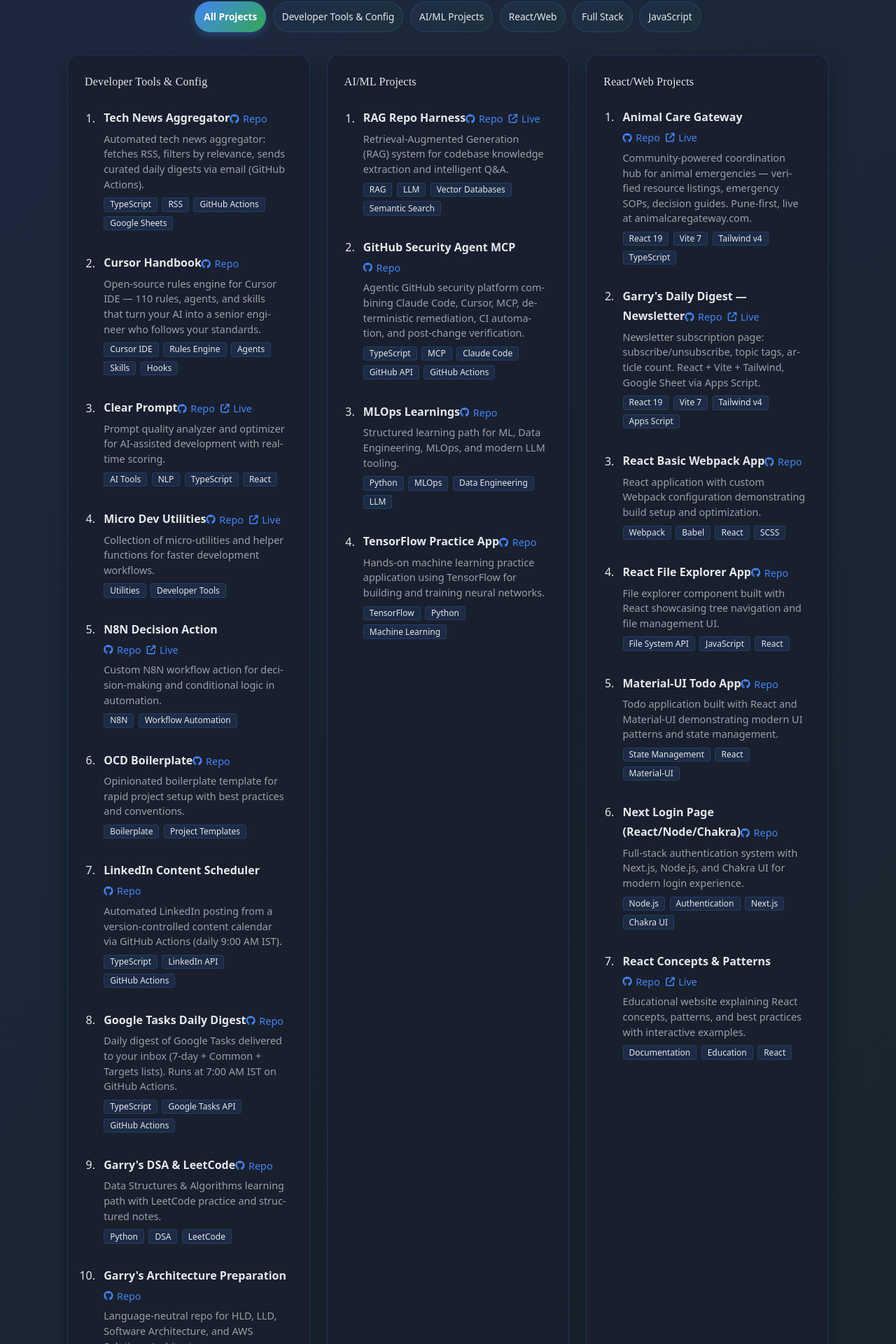
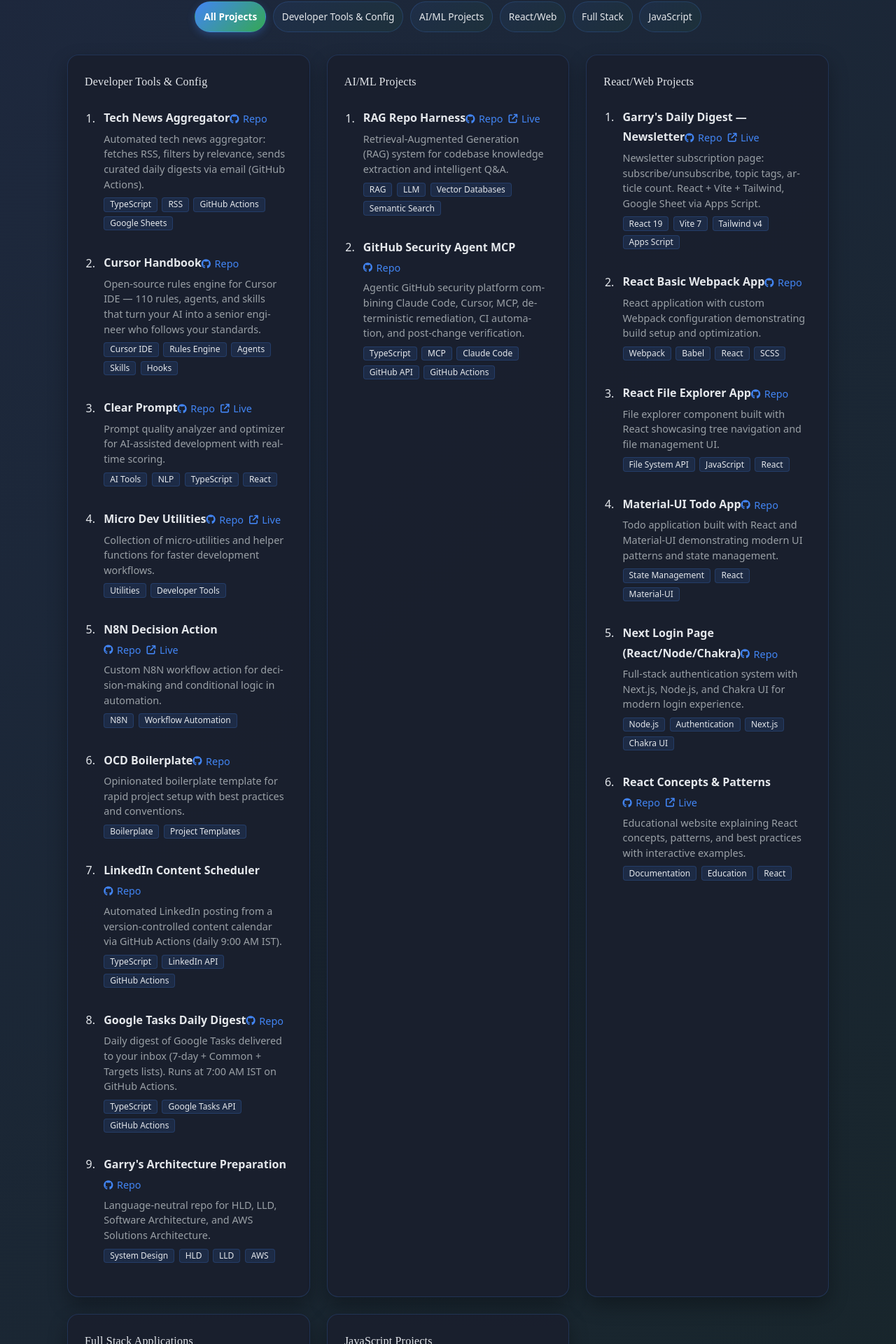
Before and after one commit to girijashankarj/portfolio, a React (Vite) app: page / in a window 1280 px wide. Shown: the part 7912-9832 px from the top of the page at 70% size. Built offline with nearby package versions, Linux system fonts and the light colour scheme; no server answers.

Commit message:
fix: remove private repos and feature security agent

```diff
--- a/src/common/constants.ts
+++ b/src/common/constants.ts
@@ -17,6 +17,7 @@
     title: 'GitHub Security Agent MCP',
     url: 'https://github.com/girijashankarj/garry-github-security-agent-mcp',
     category: 'ai-ml',
+    featured: true,
     description: 'Agentic GitHub security platform combining Claude Code, Cursor, MCP, deterministic remediation, CI automation, and post-change verification.',
     technologies: ['TypeScript', 'MCP', 'Claude Code', 'GitHub API', 'GitHub Actions'],
     highlights: ['Agentic security workflows', 'MCP server', 'Deterministic remediation', 'Security verification']
@@ -30,26 +31,6 @@
     technologies: ['TypeScript', 'RSS', 'GitHub Actions', 'Google Sheets'],
     highlights: ['Daily digest', 'Per-subscriber topics', 'Zero-cost automation']
   },
-  {
-    id: 'mlops-learnings',
-    title: 'MLOps Learnings',
-    url: 'https://github.com/girijashankarj/garry-mlops-learnings',
-    category: 'ai-ml',
-    description: 'Structured learning path for ML, Data Engineering, MLOps, and modern LLM tooling.',
-    technologies: ['Python', 'MLOps', 'Data Engineering', 'LLM'],
-    highlights: ['Learning path', 'Documentation', 'Best practices']
-  },
-  {
-    id: 'tensorflow',
-    title: 'TensorFlow Practice App',
-    url: 'https://github.com/girijashankarj/tensorflow_practise_app',
-    category: 'ai-ml',
-    description: 'Hands-on machine learning practice application using TensorFlow for building and training neural networks.',
-    technologies: ['TensorFlow', 'Python', 'Machine Learning'],
-    highlights: ['Neural network implementation', 'Model training and evaluation']
-  },
-
-  // Gen AI Developer Tools
   {
     id: 'cursor-handbook',
     title: 'Cursor Handbook',
@@ -101,16 +82,6 @@
     highlights: ['Quick setup', 'Best practices']
   },
   {
-    id: 'animal-care-gateway',
-    title: 'Animal Care Gateway',
-    url: 'https://github.com/girijashankarj/animalcaregateway',
-    liveUrl: 'https://animalcaregateway.com/',
-    category: 'react-web',
-    description: 'Community-powered coordination hub for animal emergencies — verified resource listings, emergency SOPs, decision guides. Pune-first, live at animalcaregateway.com.',
-    technologies: ['React 19', 'Vite 7', 'Tailwind v4', 'TypeScript'],
-    highlights: ['Live production site', 'Emergency SOPs', 'Resource registry', 'Community-driven']
-  },
-  {
     id: 'newsletter-subscription',
     title: "Garry's Daily Digest — Newsletter",
     url: 'https://github.com/girijashankarj/garry-newsletter-subscription-page',
@@ -137,15 +108,6 @@
     description: 'Daily digest of Google Tasks delivered to your inbox (7-day + Common + Targets lists). Runs at 7:00 AM IST on GitHub Actions.',
     technologies: ['TypeScript', 'Google Tasks API', 'GitHub Actions'],
     highlights: ['HTML email digest', 'Pending tasks only', 'Zero cost']
-  },
-  {
-    id: 'dsa-leet',
-    title: "Garry's DSA & LeetCode",
-    url: 'https://github.com/girijashankarj/garry-dsa-leet',
-    category: 'dev-tools',
-    description: 'Data Structures & Algorithms learning path with LeetCode practice and structured notes.',
-    technologies: ['Python', 'DSA', 'LeetCode'],
-    highlights: ['Structured learning', 'Patterns & solutions']
   },
   {
     id: 'architecture-prep',
@@ -193,15 +155,6 @@
     description: 'Full-stack authentication system with Next.js, Node.js, and Chakra UI for modern login experience.',
     technologies: ['Node.js', 'Authentication', 'Next.js', 'Chakra UI'],
     highlights: ['Full-stack auth', 'Modern UI', 'JWT tokens']
-  },
-  {
-    id: 'python-backend',
-    title: 'Garry Python Backend',
-    url: 'https://github.com/girijashankarj/garry-python-backend',
-    category: 'fullstack',
-    description: 'Production-ready FastAPI backend: SQLAlchemy async, JWT auth, rate limiting, structured logging, Docker, AWS deployment.',
-    technologies: ['FastAPI', 'PostgreSQL', 'JWT', 'Docker', 'AWS'],
-    highlights: ['CRUD + auth', 'Rate limiting', 'ECS/Lambda ready']
   },
   {
     id: 'react-patterns',
@@ -273,15 +226,6 @@
     technologies: ['JavaScript', 'Web APIs'],
     highlights: ['Interactive features']
   },
-  {
-    id: 'vvedding',
-    title: 'Vvedding',
-    url: 'https://github.com/girijashankarj/vvedding',
-    category: 'fullstack',
-    description: 'Full-stack wedding management application with modern UI and backend integration.',
-    technologies: ['Full Stack', 'Node.js', 'React'],
-    highlights: ['Wedding management', 'Full-stack app']
-  },
 ]
 
 export const PROJECT_CATEGORIES = [
```
